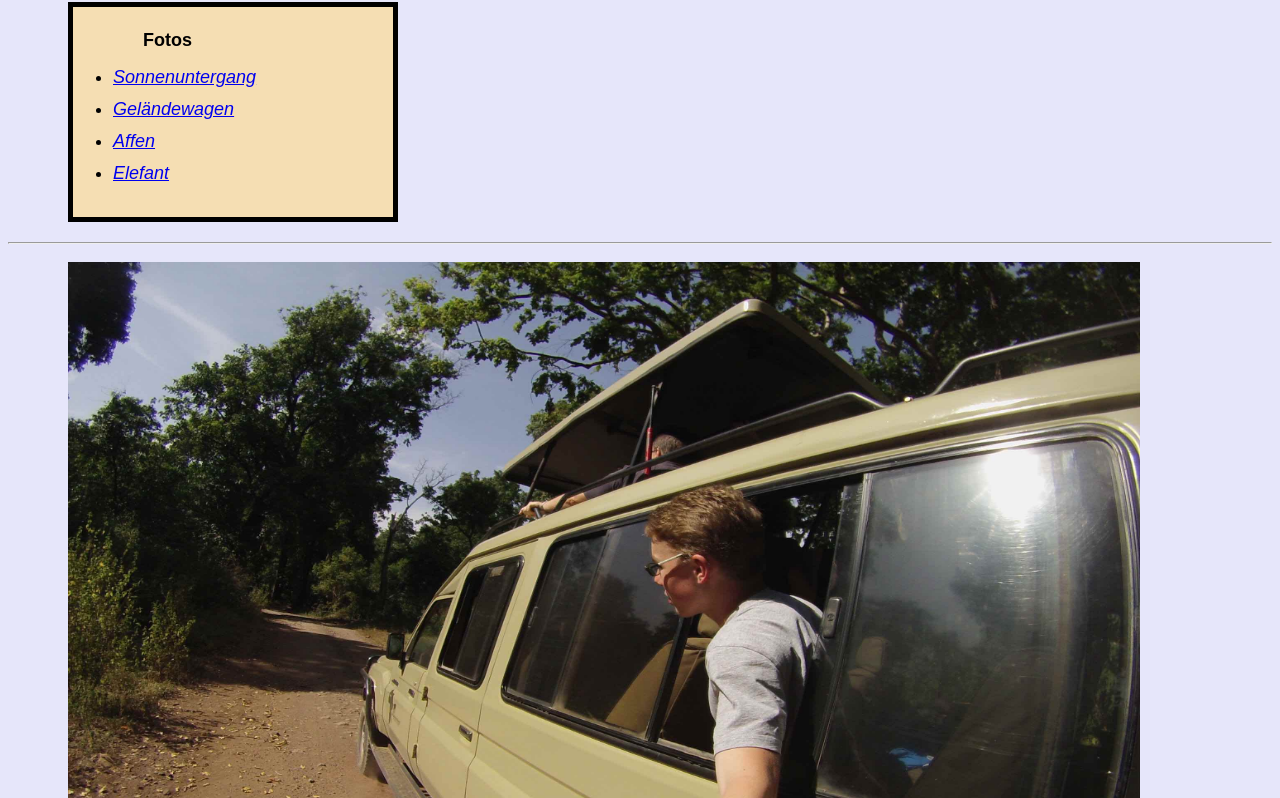
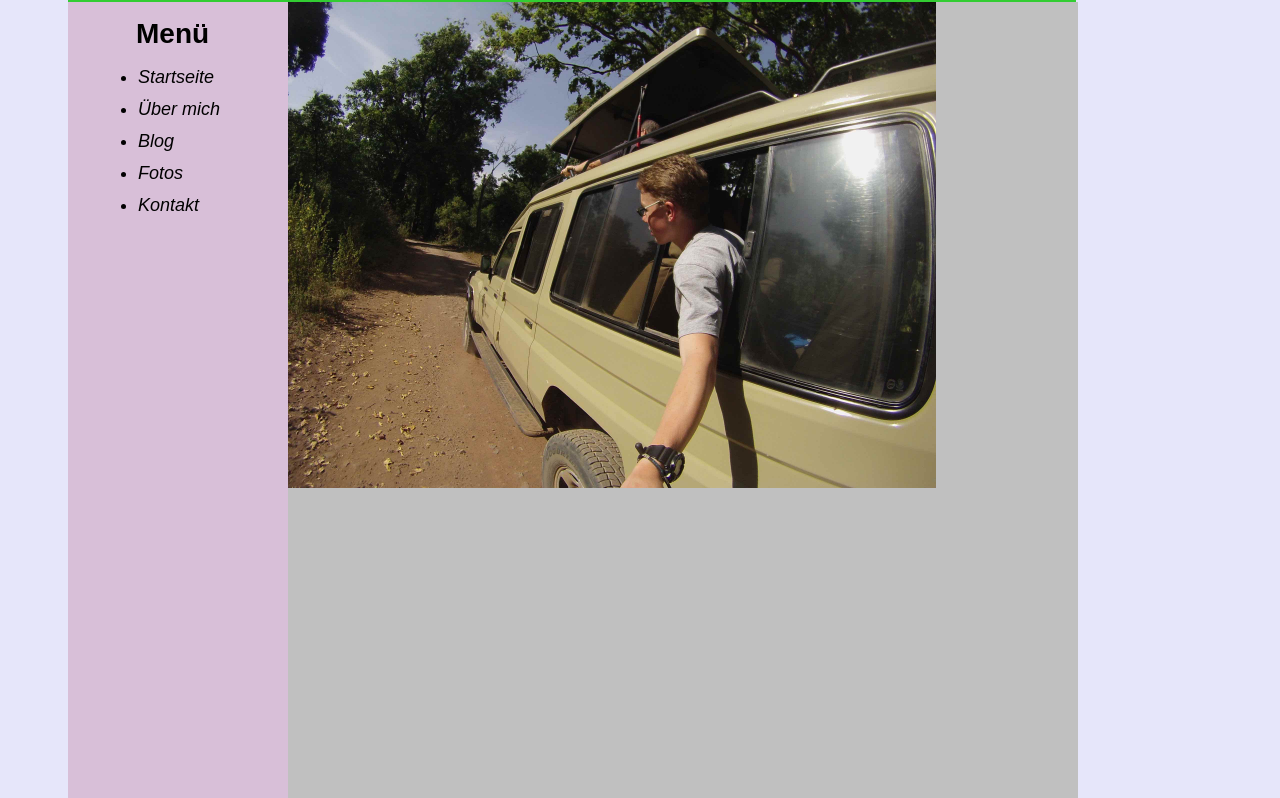
Before and after one commit to BastiRenken/BastiRenken.github.io, a plain HTML site: page index.html in a window 1280 px wide. Shown: the part 126-924 px from the top of the page. Drawn offline with Linux system fonts and the light colour scheme.

Commit message:
New website

```diff
--- a/index.html
+++ b/index.html
@@ -5,32 +5,30 @@
 		<meta charset="utf-8"/>
 		<link href="layout.css" rel="stylesheet">
 
-		<title> Sebastian Renken </title>
+		<title> Sebastian Renken - Home </title>
 	</head>
 
 	<body>
-		<div id="homebox">
-			<h1><a id="homelink" href="https://bastirenken.github.io"> Sebastian Renken </a></h1>
+		<div>
+			<div id="homebox">
+				<h1><a id="homelink" href="index.html"> Sebastian Renken </a></h1>
+			</div>
+
+  		<div id="seitenleiste">
+    		<ul>
+					<h2> Menü </h2>
+      		<li>Startseite</li>
+					<li>Über mich</li>
+					<li>Blog</li>
+					<li>Fotos</li>
+					<li>Kontakt</li>
+    		</ul>
+  		</div>
+
+  		<div id="inhalt">
+    		<img src="pictures/jeep_selfie_small.jpg" height="auto" width="648" alt="Jeep"/>
+  		</div>
 		</div>
-		<header>
-			<ul>
-				<div id="photomenu">
-					<p><b> Fotos </b></p>
-					<li><a href="pictures/sunset.jpg"> Sonnenuntergang </a></li>
-					<li><a href="pictures/jeep.jpg"> Geländewagen </a></li>
-					<li><a href="pictures/monkey.jpg"> Affen </a></li>
-					<li><a href="pictures/elephant.jpg"> Elefant </a></li>
-				</div>
-			</ul>
-		</header>
-
-		<hr />
-		<img src="pictures/jeep_selfie_small.jpg" height="712" width="1072" alt="Geländewagen"/>
-		<hr />
-		<p>
-			<a class="fusszeile" href="impressum.html"> Impressum </a>
-			<a class="fusszeile" href="kontakt.html"> Kontakt </a>
-		</p>
 	</body>
 
 </html>
--- a/layout.css
+++ b/layout.css
@@ -12,8 +12,8 @@ h1 {
 h2 {
 	font-family: arial;
 	font-size: 28px;
-	margin: 30px 10px 10px 30px;
-	color: red;
+	margin: 0.5em 1em;
+	color: black;
 }
 li {
 	font-family: arial;
@@ -22,40 +22,31 @@ li {
 	line-height: 1.5em;
 	margin: 0px 30px 5px 30px;
 }
-p {font-family: arial;
-	font-size: 18px;
-	line-height: 1.5em;
-	margin: 10px 10px 10px 60px;
-}
-img {
-	margin: 10px 10px 10px 60px
-}
-#photomenu {
-	box-sizing: content-box;
-	width: 300px;
-	height: 190px;
-	padding: 10px;
-	margin: 20px;
-	border: 5px solid black;
-	background-color: wheat;
-}
+
 #homelink {
 	color: red;
 	text-decoration: none;
 }
 #homebox {
 	box-sizing: content-box;
-	width: 370px;
+	float: none;
+	width: 1000px;
 	height: 60px;
 	padding: 4px;
-	margin: 30px 20px 30px 60px;
+	margin: 60px 0px 0px 60px;
 	border: 0px solid black;
 	background-color: limegreen;
 }
-.bullets {
-	font-style: normal;
+#seitenleiste {
+    float:left;
+    width:220px;
+		height: 800px;
+    background-color:thistle;
+		margin: 0px 0px 0px 60px;
 }
-.fusszeile {
-	color: black;
-	margin: 10px 50px 10px 60px
+#inhalt {
+    margin: 0px 0px 0px 280px;
+		width: 790px;
+		height: 800px;
+    background-color:silver;
 }
```
Also changed, not shown: impressum.html (deleted, +0 -21 lines), kontakt.html (deleted, +0 -24 lines).
